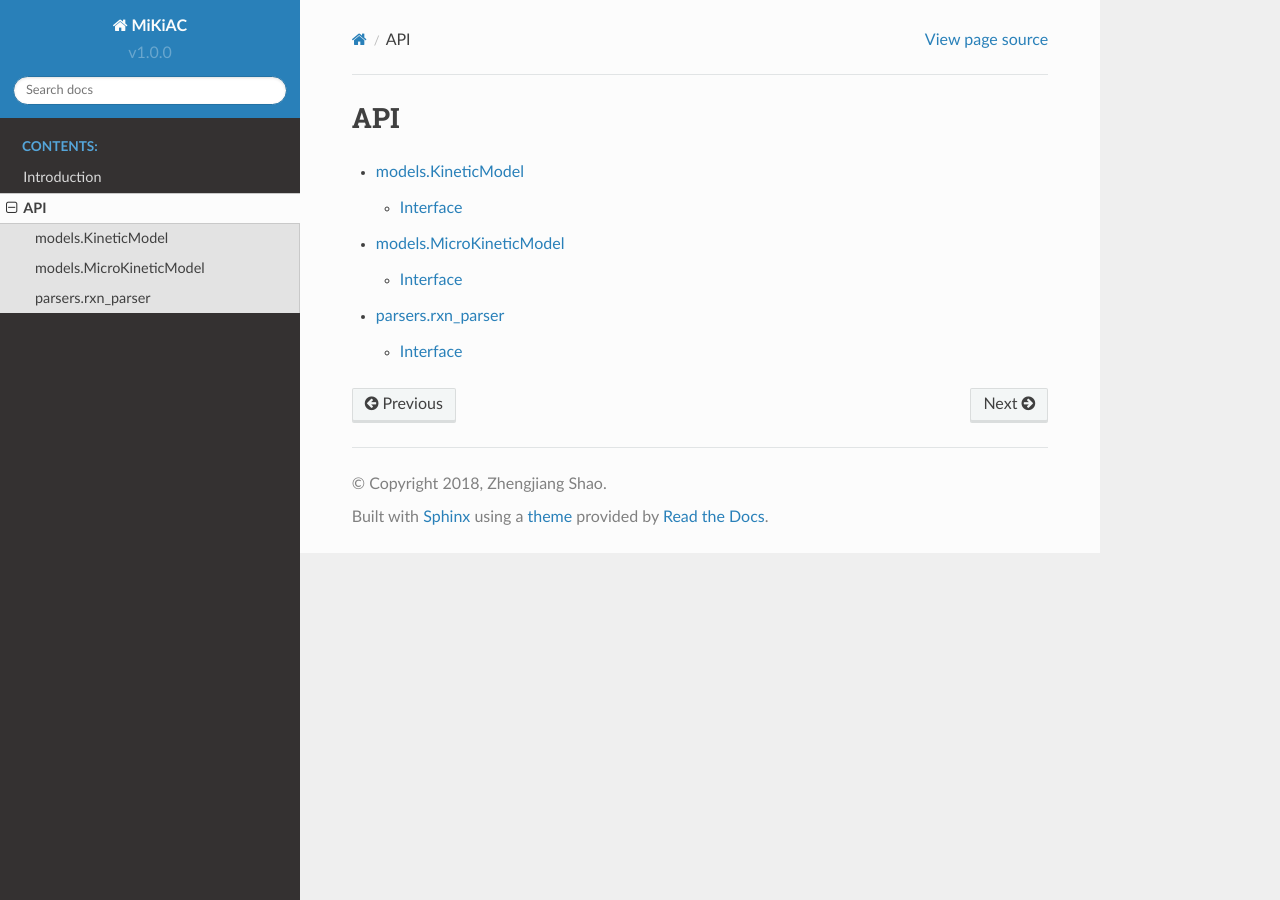
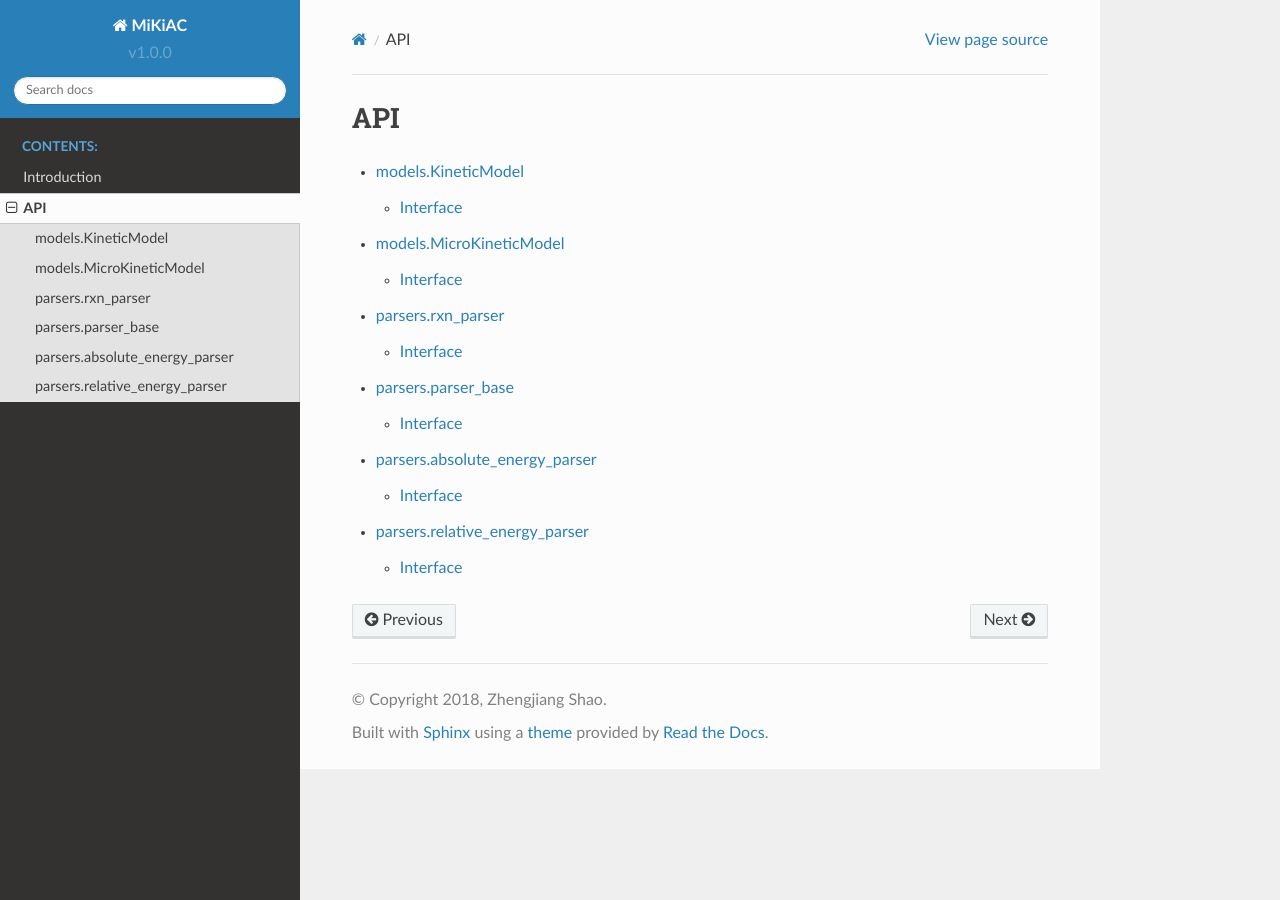
Before and after one commit to PytLab/scaks-docs, a Sphinx documentation site: the page built from source/api/index.rst, in a window 1280 px wide. Built offline with Sphinx 7.4.7 and the Read the Docs theme 2.0.0, drawn with Linux system fonts in a browser that asks for light colours.

```diff
--- a/source/api/index.rst
+++ b/source/api/index.rst
@@ -7,3 +7,6 @@ API
    models.kinetic_model
    models.micro_kinetic_model
    parsers.rxn_parser
+   parsers.parser_base
+   parsers.absolute_energy_parser
+   parsers.relative_energy_parser
--- /dev/null
+++ b/source/api/parsers.absolute_energy_parser.rst
@@ -0,0 +1,10 @@
+parsers.absolute_energy_parser
+-------------------------
+
+Interface
+..........
+
+.. autoclass:: mikiac.parsers.absolute_energy_parser.AbsoluteEnergyParser
+   :members:
+   :inherited-members:
+   :show-inheritance:
--- /dev/null
+++ b/source/api/parsers.parser_base.rst
@@ -0,0 +1,10 @@
+parsers.parser_base
+------------------------------
+
+Interface
+..........
+
+.. autoclass:: mikiac.parsers.parser_base.ParserBase
+   :members:
+   :inherited-members:
+   :show-inheritance:
--- /dev/null
+++ b/source/api/parsers.relative_energy_parser.rst
@@ -0,0 +1,10 @@
+parsers.relative_energy_parser
+------------------------------
+
+Interface
+..........
+
+.. autoclass:: mikiac.parsers.relative_energy_parser.RelativeEnergyParser
+   :members:
+   :inherited-members:
+   :show-inheritance:
```
